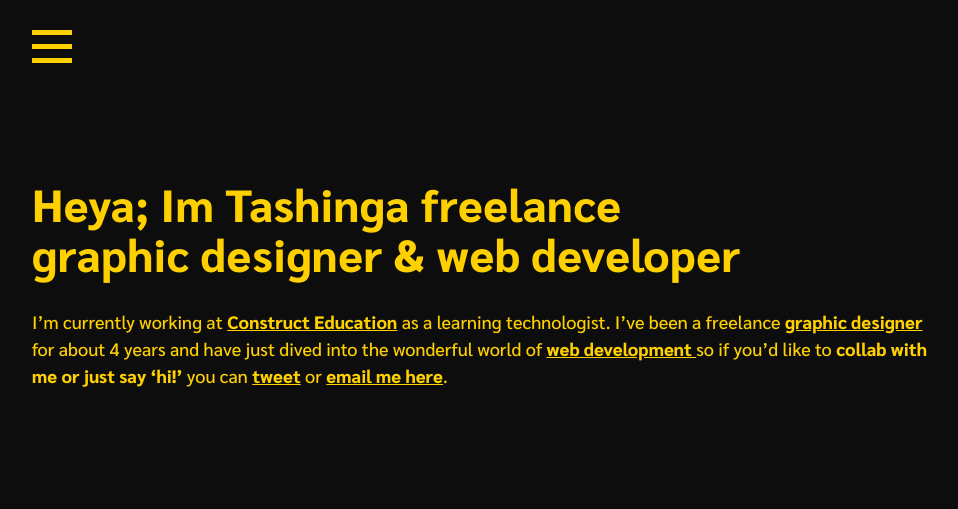
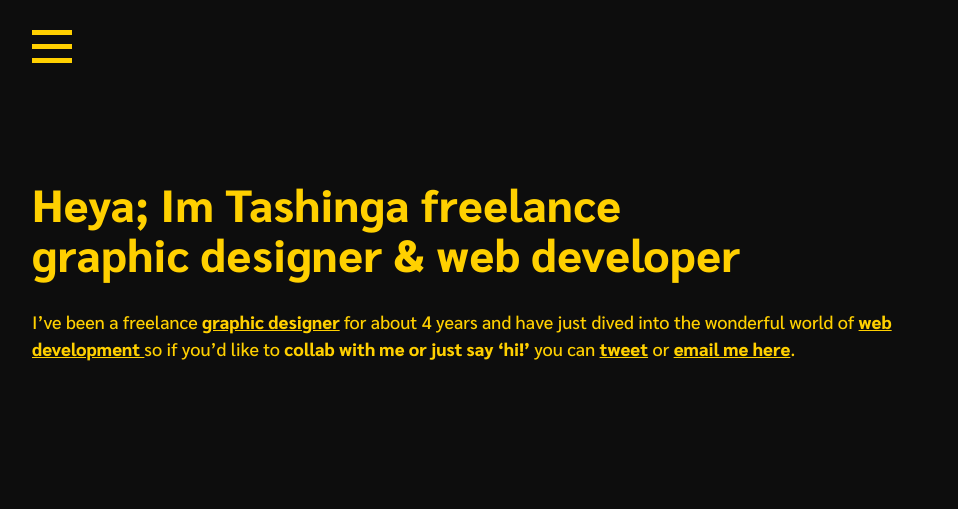
Before and after one commit to tasmto/tasmto, a plain HTML site: page index.html in a window 1280 px wide. Shown: the top 509 px of the page, without its empty margins (18-976 px from the left). Drawn offline with Linux system fonts and the light colour scheme.

Commit message:
construct out

```diff
--- a/index.html
+++ b/index.html
@@ -90,7 +90,7 @@
         <main>
             <article>
                 <h1>Heya; Im Tashinga freelance <br class="break-on-desktop"> graphic designer & web developer</h1>
-                <p>I’m currently working at <a href="https://www.constructeducation.com/" target="_blank" rel="noopener">Construct Education</a> as a learning technologist. I’ve been a freelance <a href="https://www.behance.net/tasmto" target="_blank" rel="noopener">graphic designer</a> for about 4 years and have just dived into the wonderful world of <a href="https://github.com/tasmto" target="_blank" rel="noopener">web development </a>so if you’d like to <strong>collab with me or just say ‘hi!’</strong>  you can  <a href="https://twitter.com/tasmto" target="_blank" rel="noopener">tweet</a> or <a href="mailto:mtokotashinga@gmail.com" target="_blank" rel="noopener">email me here</a>.
+                <p>I’ve been a freelance <a href="https://www.behance.net/tasmto" target="_blank" rel="noopener">graphic designer</a> for about 4 years and have just dived into the wonderful world of <a href="https://github.com/tasmto" target="_blank" rel="noopener">web development </a>so if you’d like to <strong>collab with me or just say ‘hi!’</strong>  you can  <a href="https://twitter.com/tasmto" target="_blank" rel="noopener">tweet</a> or <a href="mailto:mtokotashinga@gmail.com" target="_blank" rel="noopener">email me here</a>.
             </article>
         </main>
 
```
